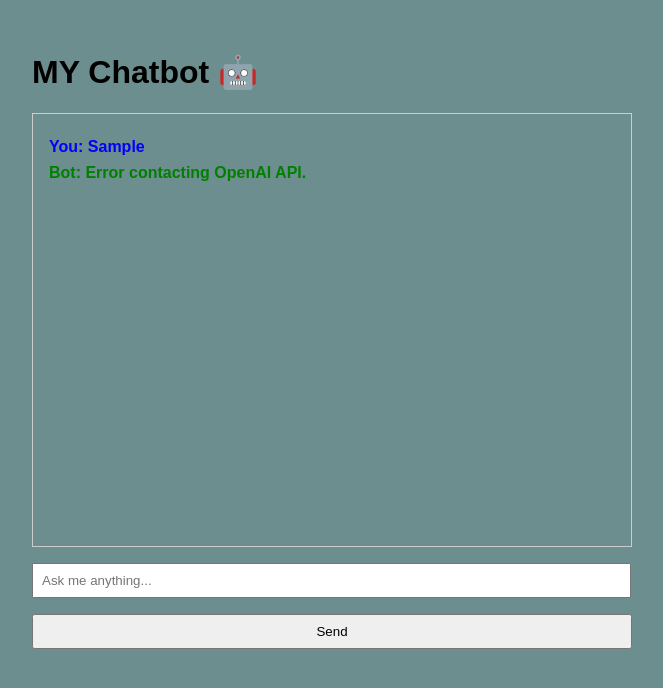
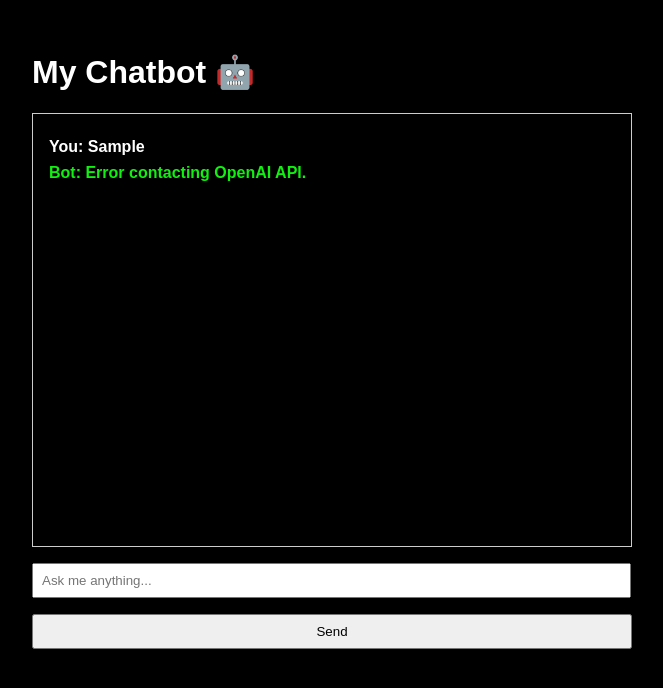
Before and after one commit to kishan6590/chatBoat, a plain HTML site: page frontend/index.html in a window 1280 px wide. Both pictures are taken after typing "Sample" into the empty fields and a click on the button "Send". Shown: the whole page, without its empty margins (308-971 px from the left). Drawn offline with Linux system fonts and the light colour scheme; no server answers.

Commit message:
added css

```diff
--- a/frontend/index.html
+++ b/frontend/index.html
@@ -2,11 +2,11 @@
 <html lang="en">
   <head>
     <meta charset="UTF-8" />
-    <title>MY Chatbot</title>
+    <title>My Chatbot</title>
     <link rel="stylesheet" href="style.css" />
   </head>
   <body>
-    <h1>MY Chatbot 🤖</h1>
+    <h1>My Chatbot 🤖</h1>
     <div id="chat"></div>
     <input type="text" id="input" placeholder="Ask me anything..." />
     <button>Send</button>
--- a/frontend/style.css
+++ b/frontend/style.css
@@ -3,7 +3,8 @@ body {
   padding: 2rem;
   max-width: 600px;
   margin: auto;
-  background-color: rgb(109, 142, 142);
+  background-color: black;
+  color: #ffffff;
 }
 #chat {
   border: 1px solid #ccc;
@@ -15,11 +16,11 @@ body {
   margin: 0.5rem 0;
 }
 .user {
-  color: blue;
+  color: #ffffff;
   font-weight: bold;
 }
 .bot {
-  color: green;
+  color: rgb(17, 240, 17);
   font-weight: bold;
 }
 button {
```
